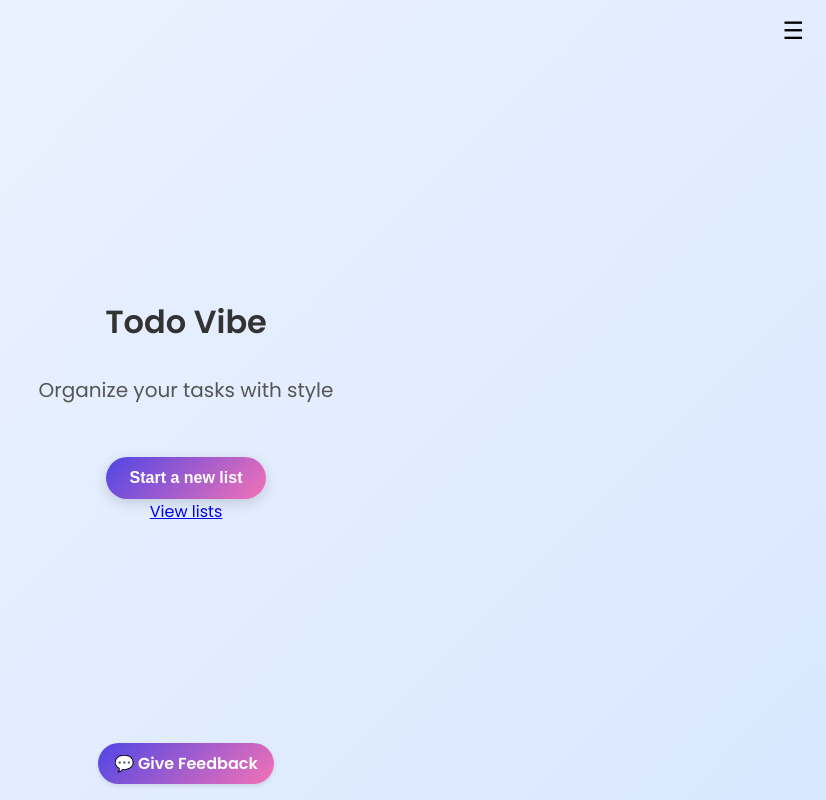
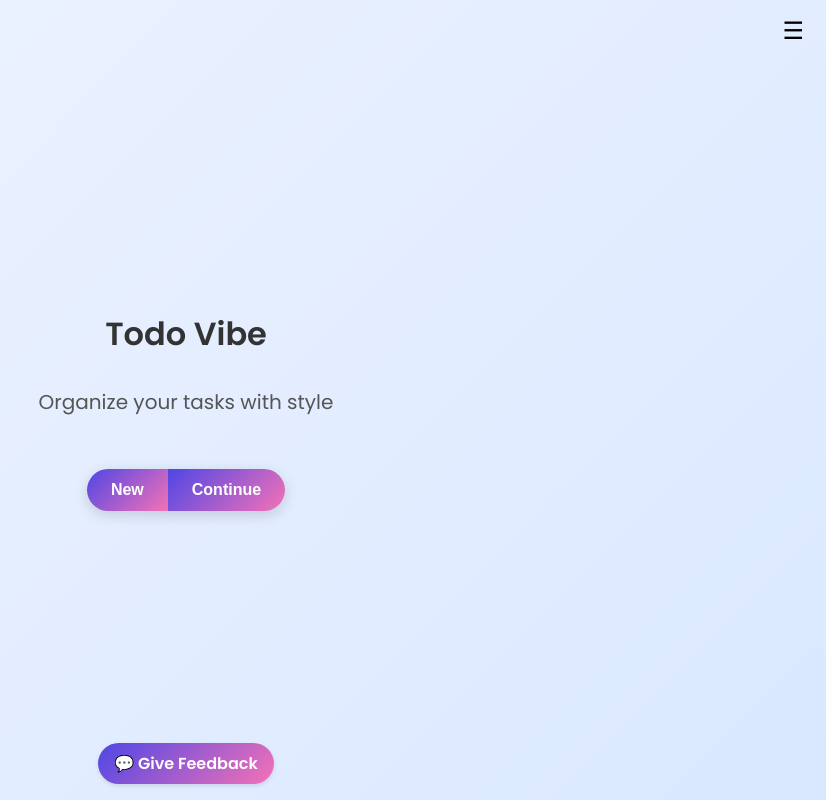
Before and after one commit to bpetersen/todo-vibe, a React (Vite) app in the folder web/: page / in a window 1280 px wide. Shown: the whole page, without its empty margins (454-1280 px from the left). Built offline with nearby package versions, Linux system fonts and the light colour scheme.

Commit message:
feat: split new and continue actions on home page

```diff
--- a/web/src/App.css
+++ b/web/src/App.css
@@ -29,21 +29,27 @@ body {
   color: #555;
 }
 
-.start-button {
+.split-button {
   margin-top: 2rem;
+  display: flex;
+  border-radius: 9999px;
+  overflow: hidden;
+  box-shadow: 0 4px 14px rgba(0, 0, 0, 0.15);
+}
+
+.split-button-half {
+  flex: 1;
   background: linear-gradient(135deg, var(--primary), var(--accent));
   color: #fff;
   padding: 0.75rem 1.5rem;
   border: none;
-  border-radius: 9999px;
   font-size: 1rem;
   font-weight: 600;
   cursor: pointer;
-  box-shadow: 0 4px 14px rgba(0, 0, 0, 0.15);
   transition: transform 0.2s, box-shadow 0.2s;
 }
 
-.start-button:hover {
+.split-button-half:hover {
   transform: translateY(-2px);
   box-shadow: 0 6px 20px rgba(0, 0, 0, 0.2);
 }
--- a/web/src/App.tsx
+++ b/web/src/App.tsx
@@ -56,10 +56,17 @@ export default function App() {
       )}
       <h1>Todo Vibe</h1>
       <p className="tagline">Organize your tasks with style</p>
-      <button className="start-button" onClick={createList}>
-        Start a new list
-      </button>
-      <a href="/lists">View lists</a>
+      <div className="split-button">
+        <button className="split-button-half" onClick={createList}>
+          New
+        </button>
+        <button
+          className="split-button-half"
+          onClick={() => window.location.assign('/lists')}
+        >
+          Continue
+        </button>
+      </div>
       <FeedbackFooter />
     </main>
   );
```
Also changed, not shown: 1 other file (tests, documents, lock files or other folders).
